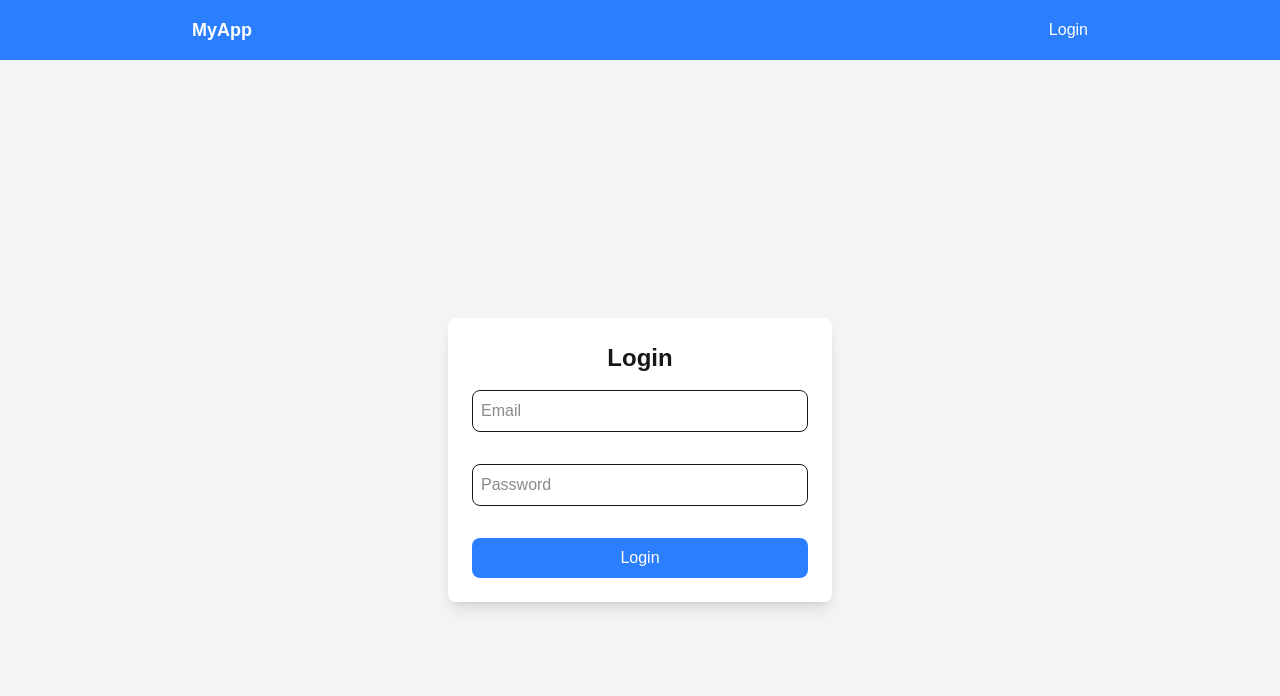
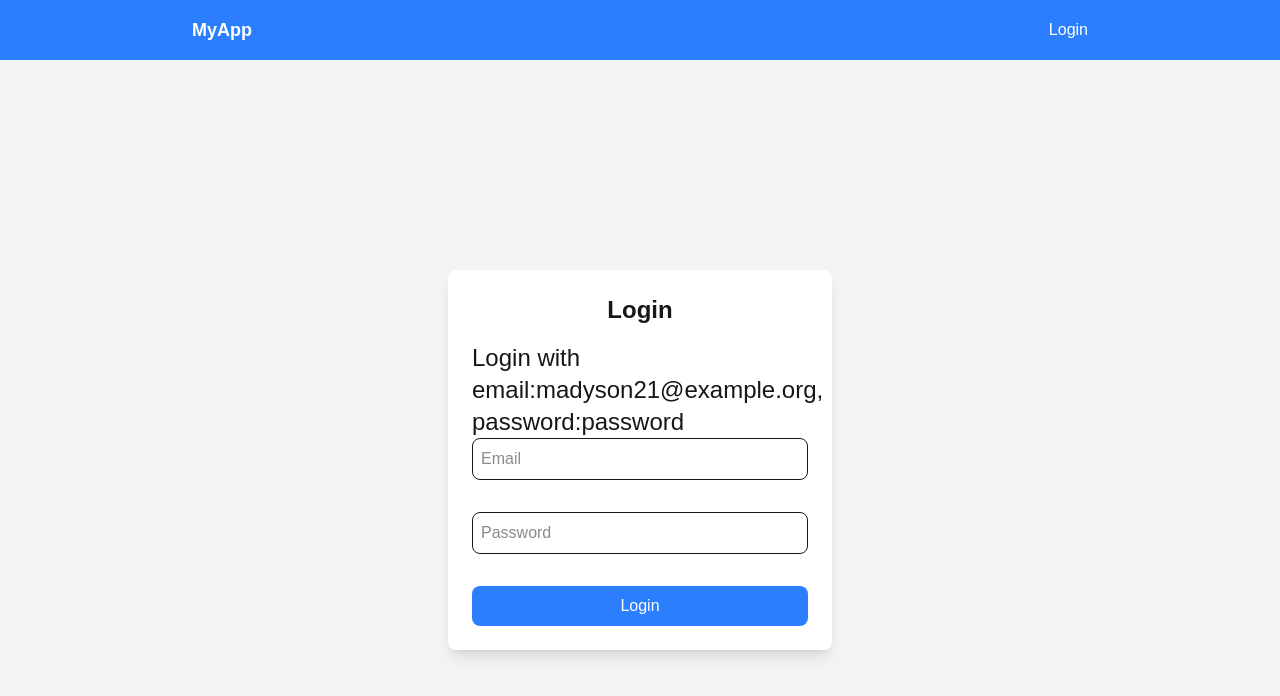
Before and after one commit to okoloemeka37/Admin-Dashboard-Project, a Next.js app: page / in a window 1280 px wide. Shown: the top 696 px of the page. Built offline with nearby package versions, Linux system fonts and the light colour scheme.

Commit message:
Update page.tsx

```diff
--- a/src/app/page.tsx
+++ b/src/app/page.tsx
@@ -52,9 +52,13 @@ console.log(response)
     }
     return (
       <div className="flex items-center justify-center min-h-screen bg-gray-100">
+
         <div className="bg-white p-6 rounded-lg shadow-lg w-96">
           <h2 className="text-2xl font-bold mb-4 text-center">Login</h2>
+          <p className="text-2xl">Login with email:madyson21@example.org,
+            <br></br> password:password</p>
           <p className="text-red-600">{GenError}</p>
+
           <form className="space-y-4" onSubmit={handleLogin}>
             <input
               type="email"
```
